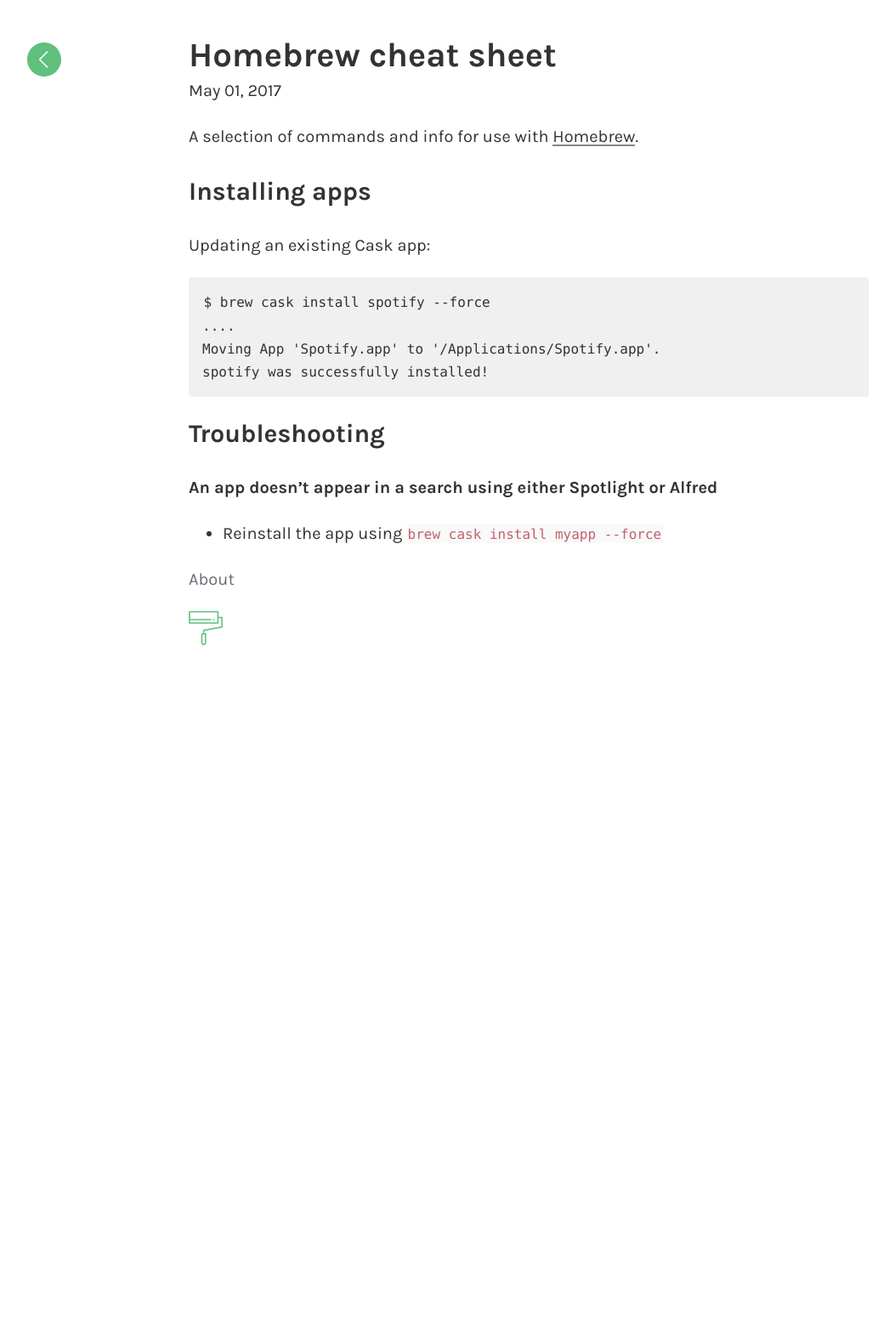
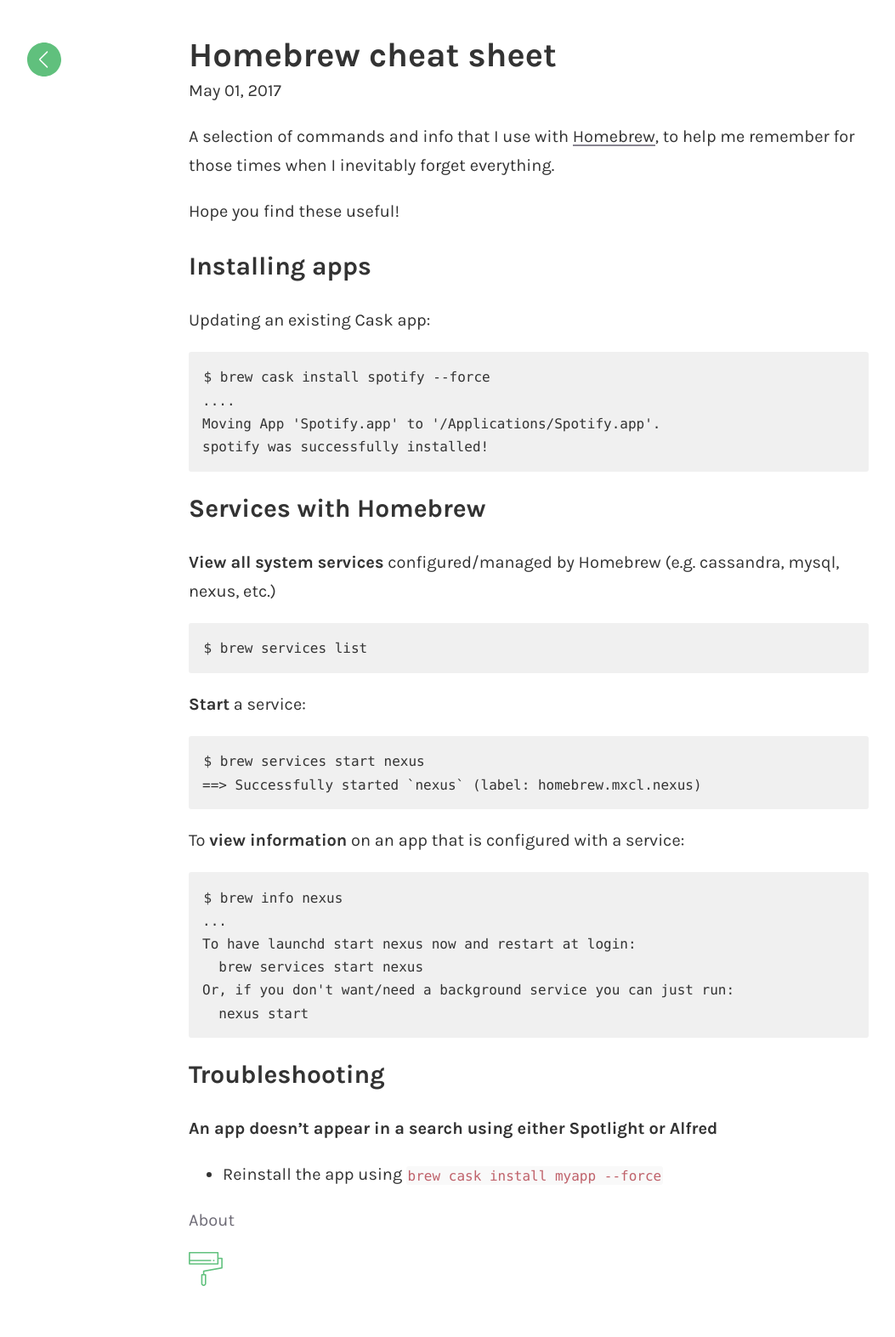
Before and after one commit to monodot/monodot-co-uk, a Jekyll site: the page built from _posts/2017-05-02-homebrew-cheatsheet.markdown, in a window 1280 px wide. Shown: the whole page at 85% size, without its empty margins (18-1071 px from the left). Built offline with Jekyll 4.4.1, drawn with Linux system fonts in a browser that asks for light colours; comment, search, counter and statistics services are not loaded; before the commit the page ends 900 px from its top, so only the background shows below that.

Commit message:
Homebrew cheatsheet

```diff
--- a/_posts/2017-05-02-homebrew-cheatsheet.markdown
+++ b/_posts/2017-05-02-homebrew-cheatsheet.markdown
@@ -6,7 +6,9 @@ categories: mac
 comments: true
 ---
 
-A selection of commands and info for use with [Homebrew][homebrew].
+A selection of commands and info that I use with [Homebrew][homebrew], to help me remember for those times when I inevitably forget everything.
+
+Hope you find these useful!
 
 ## Installing apps
 
@@ -16,6 +18,26 @@ Updating an existing Cask app:
     ....
     Moving App 'Spotify.app' to '/Applications/Spotify.app'.
     spotify was successfully installed!
+
+## Services with Homebrew
+
+**View all system services** configured/managed by Homebrew (e.g. cassandra, mysql, nexus, etc.)
+
+    $ brew services list
+
+**Start** a service:
+
+    $ brew services start nexus
+    ==> Successfully started `nexus` (label: homebrew.mxcl.nexus)
+
+To **view information** on an app that is configured with a service:
+
+    $ brew info nexus
+    ...
+    To have launchd start nexus now and restart at login:
+      brew services start nexus
+    Or, if you don't want/need a background service you can just run:
+      nexus start
 
 ## Troubleshooting
 
```
